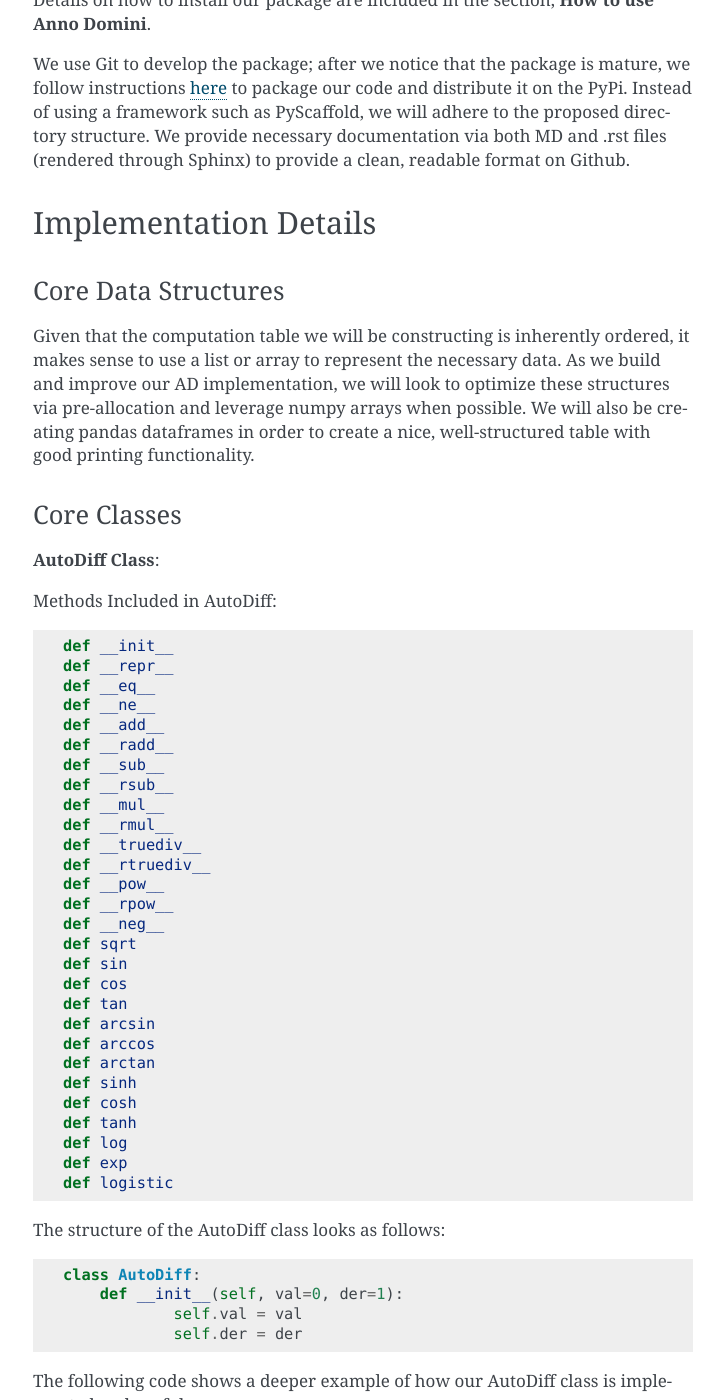
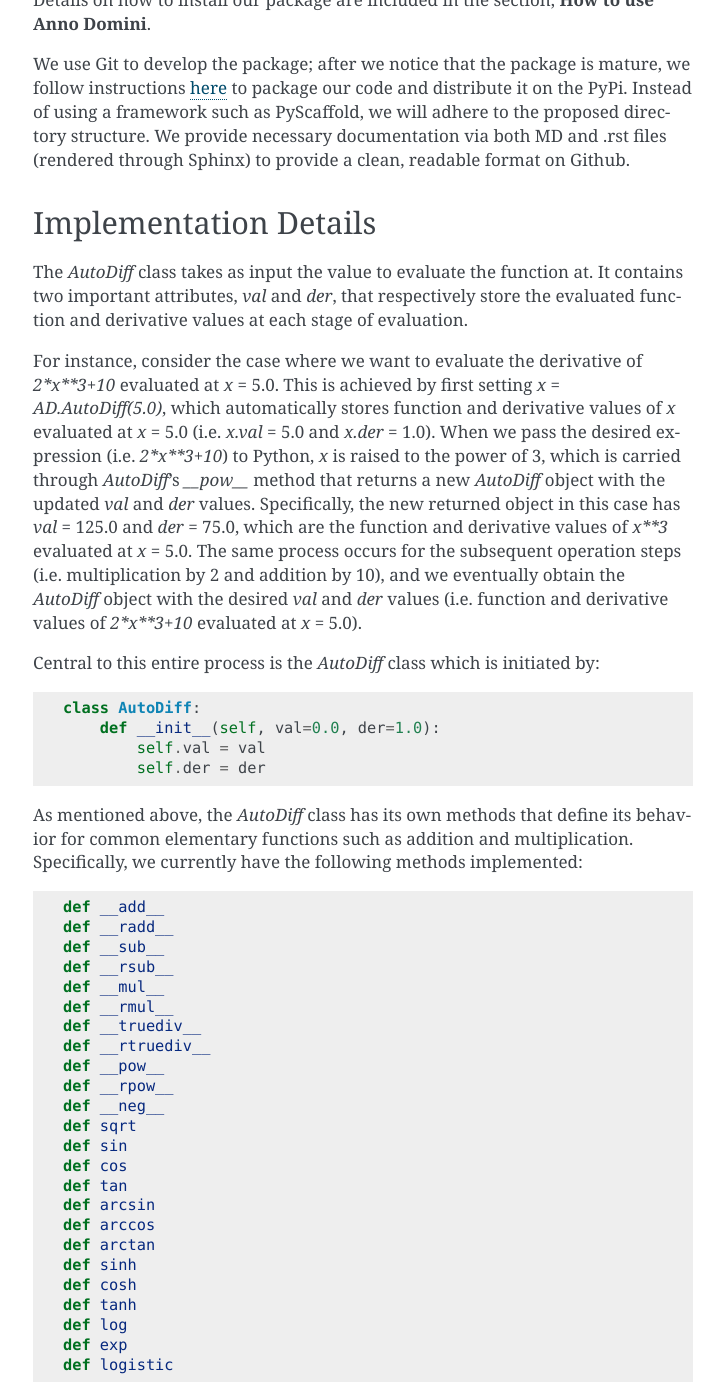
Before and after one commit to anno-domini-207/auto-diff, a Sphinx documentation site: the page built from docs/source/index.rst, in a window 1280 px wide and 1400 px high, scrolled down 4075 px. Shown: the whole window, without its empty margins (387-1111 px from the left). Built offline with Sphinx 7.4.7, drawn with Linux system fonts in a browser that asks for light colours; some of the changed text lies outside the part shown.

Commit message:
Add more explanation for Implementation Details section

```diff
--- a/docs/source/index.rst
+++ b/docs/source/index.rst
@@ -154,23 +154,23 @@ We use Git to develop the package; after we notice that the package is mature, w
 Implementation Details
 ----------------------
 
-Core Data Structures
-^^^^^^^^^^^^^^^^^^^^
-Given that the computation table we will be constructing is inherently ordered, it makes sense to use a list or array to represent the necessary data. As we build and improve our AD implementation, we will look to optimize these structures via pre-allocation and leverage numpy arrays when possible. We will also be creating pandas dataframes in order to create a nice, well-structured table with good printing functionality.
+The `AutoDiff` class takes as input the value to evaluate the function at.  It contains two important attributes, `val` and `der`, that respectively store the evaluated function and derivative values at each stage of evaluation.
 
-Core Classes
-^^^^^^^^^^^^
+For instance, consider the case where we want to evaluate the derivative of `2*x**3+10` evaluated at `x` = 5.0.  This is achieved by first setting `x = AD.AutoDiff(5.0)`, which automatically stores function and derivative values of `x` evaluated at `x` = 5.0 (i.e. `x.val` = 5.0 and `x.der` = 1.0).  When we pass the desired expression (i.e. `2*x**3+10`) to Python, `x` is raised to the power of 3, which is carried through `AutoDiff`'s `__pow__` method that returns a new `AutoDiff` object with the updated `val` and `der` values.  Specifically, the new returned object in this case has `val` = 125.0 and `der` = 75.0, which are the function and derivative values of `x**3` evaluated at `x` = 5.0.  The same process occurs for the subsequent operation steps (i.e. multiplication by 2 and addition by 10), and we eventually obtain the `AutoDiff` object with the desired `val` and `der` values (i.e. function and derivative values of `2*x**3+10` evaluated at `x` = 5.0).
 
-**AutoDiff Class**:
+Central to this entire process is the `AutoDiff` class which is initiated by:
 
-Methods Included in AutoDiff:
+.. code-block:: python
+
+    class AutoDiff:
+        def __init__(self, val=0.0, der=1.0):
+            self.val = val
+            self.der = der
+
+As mentioned above, the `AutoDiff` class has its own methods that define its behavior for common elementary functions such as addition and multiplication.  Specifically, we currently have the following methods implemented:
 
 ::
 
-    def __init__
-    def __repr__
-    def __eq__
-    def __ne__
     def __add__
     def __radd__
     def __sub__
@@ -196,14 +196,22 @@ Methods Included in AutoDiff:
     def exp
     def logistic
 
-The structure of the AutoDiff class looks as follows:
+As a simple illustration, here is the way the `__add__` method is implemented:
 
 .. code-block:: python
 
-    class AutoDiff:
-    	def __init__(self, val=0, der=1):
-    		self.val = val
-    		self.der = der
+    def __add__(self, other):
+        try:
+            val = self.val + other.val
+            der = self.der + other.der
+        except AttributeError:
+            val = self.val + other
+            der = self.der
+        return AutoDiff(val, der)
+
+We can see that the method returns a new `AutoDiff` object with new updated `val` and `der`.
+
+Note that many methods in the `AutoDiff` class, such as `cos` and `exp`, rely on their counterparts in NumPy (e.g., `numpy.cos` and `numpy.exp`).  NumPy will play even more important role in our future development to support multiple functions of multiple inputs as NumPy arrays support fast and effective vectorized operations.
 
 The following code shows a deeper example of how our AutoDiff class is implemented and useful:
 
@@ -269,15 +277,6 @@ Consider again the function, :math:`x^2+2x+1`. Suppose we want to use Newton's M
     :alt: alternate text
     :figclass: align-center
 
-
-Important Attributes
-^^^^^^^^^^^^^^^^^^^^
-The AutoDiff class contains the following attributes:
-
-- self.var:  the value of the calculated function (can be a vector or scalar)
-
-- self.der: the derivative of the calculated function (can be a vector or scalar)
-
 External Dependencies
 ^^^^^^^^^^^^^^^^^^^^^
 - **numpy** :
@@ -301,23 +300,6 @@ External Dependencies
 - **pytest**
 
   - testing
-
-Elementary Functions
-^^^^^^^^^^^^^^^^^^^^
-
-To handle these functions, we will overload these functions in the AD class, and define the updated derivative and value for the class. For instance, we may define the logarithmic function as follows:
-
-.. code-block:: python
-
-    class AutoDiff()
-    	...
-    	def log(self):
-    		# this would be called for numpy.log(AD)
-    		val = np.log(self.val)
-    		der = self.der * 1/self.val
-    		return AutoDiff(val,der)
-
-A full list of methods are included in the **AutoDiff Methods** section above.
 
 Additional Implementation
 ^^^^^^^^^^^^^^^^^^^^^^^^^
```
